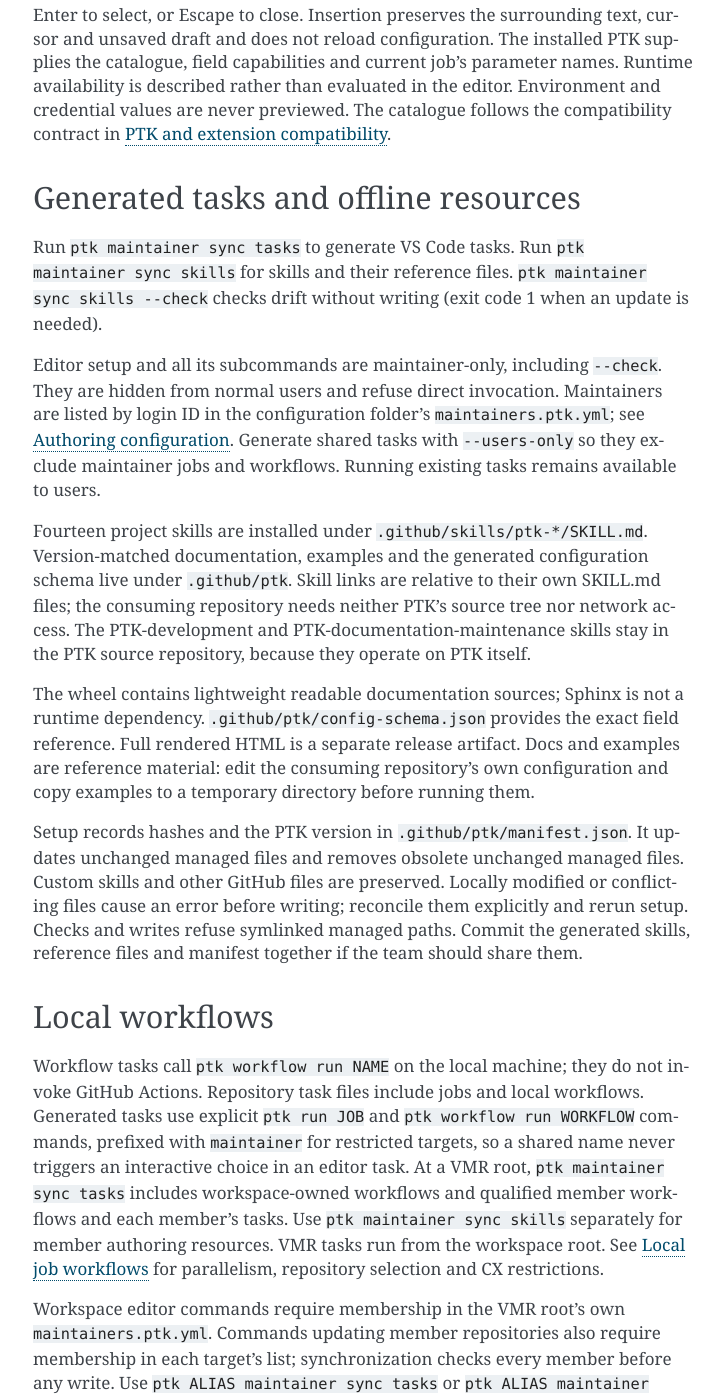
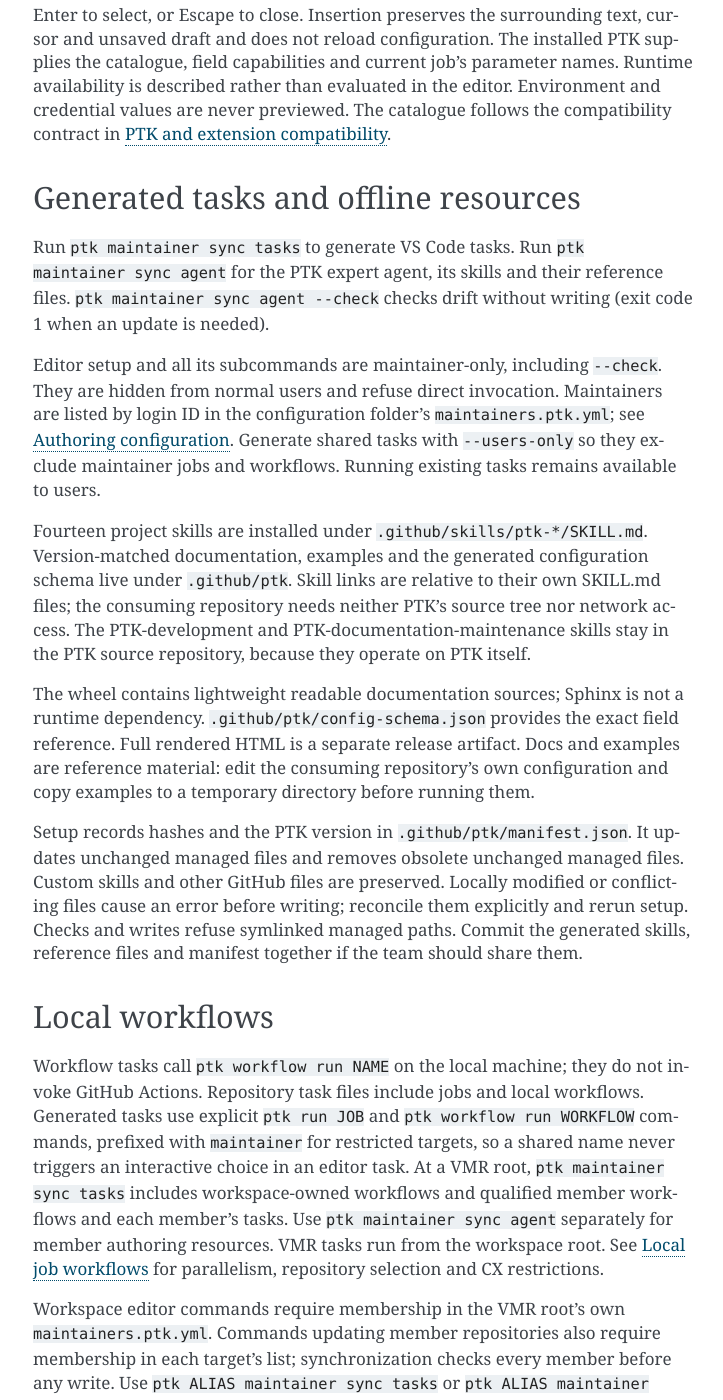
Before and after one commit to eadeva/dummy, a Sphinx documentation site: the page built from docs/editor.rst, in a window 1280 px wide and 1400 px high, scrolled down 5779 px. Shown: the whole window, without its empty margins (387-1110 px from the left). Built offline with Sphinx 7.4.7, drawn with Linux system fonts in a browser that asks for light colours; pages that are not in the unit, such as notebooks, are missing from menus.

Commit message:
Rename maintainer sync skills to sync agent

```diff
--- a/docs/cli.rst
+++ b/docs/cli.rst
@@ -48,7 +48,7 @@
      - Manage this repository's local Git hooks
    * - ``ptk maintainer config show|schema``
      - Inspect effective configuration and sources, or export its JSON schema
-   * - ``ptk maintainer sync configs|tasks|skills [--check]``
+   * - ``ptk maintainer sync configs|tasks|agent [--check]``
      - Regenerate one explicitly selected integration, or check it without writing
    * - ``ptk maintainer version show|generate``
      - Inspect discovered versions or generate a version snapshot
@@ -61,7 +61,8 @@
 changing files. ``maintainer sync`` requires a target; it never generates
 unrequested integrations. Config names may follow ``sync configs``;
 ``--diff`` previews shared configuration changes. Tasks accept ``--command``,
-``--users-only`` and ``--output``. Skills and tasks both support ``--check``.
+``--users-only`` and ``--output``. Agent resources and tasks both support ``--check``.
+``sync agent`` installs the PTK expert agent, its skills and offline reference docs.
 
 ``validate`` is always available. With no project it reports
 "No PTK project found" and suggests ``ptk init``. Ordinary validation only
--- a/docs/editor.rst
+++ b/docs/editor.rst
@@ -249,8 +249,8 @@
 -----------------------------------------
 
 Run ``ptk maintainer sync tasks`` to generate VS Code tasks. Run
-``ptk maintainer sync skills`` for
-skills and their reference files. ``ptk maintainer sync skills --check`` checks drift
+``ptk maintainer sync agent`` for
+the PTK expert agent, its skills and their reference files. ``ptk maintainer sync agent --check`` checks drift
 without writing (exit code 1 when an update is needed).
 
 Editor setup and all its subcommands are maintainer-only, including ``--check``.
@@ -288,14 +288,14 @@
 commands, prefixed with ``maintainer`` for restricted targets, so a shared name never triggers an interactive choice in an editor task.
 At a VMR root, ``ptk maintainer sync tasks`` includes workspace-owned workflows and
 qualified member workflows and each member's tasks. Use
-``ptk maintainer sync skills`` separately for member authoring resources.
+``ptk maintainer sync agent`` separately for member authoring resources.
 VMR tasks run from the workspace root. See :doc:`workflows` for
 parallelism, repository selection and CX restrictions.
 
 Workspace editor commands require membership in the VMR root's own
 ``maintainers.ptk.yml``. Commands updating member repositories also require
 membership in each target's list; synchronization checks every member before any
-write. Use ``ptk ALIAS maintainer sync tasks`` or ``ptk ALIAS maintainer sync skills`` to update only a repository you maintain.
+write. Use ``ptk ALIAS maintainer sync tasks`` or ``ptk ALIAS maintainer sync agent`` to update only a repository you maintain.
 
 Report files
 ------------
--- a/docs/log-analysis.rst
+++ b/docs/log-analysis.rst
@@ -110,7 +110,7 @@
 Assistant support
 ------------------
 
-``ptk maintainer sync skills`` distributes ``ptk-log-analyzer`` and the
+``ptk maintainer sync agent`` distributes ``ptk-log-analyzer`` and the
 ``ptk-expert`` custom agent alongside the other PTK authoring skills. In clients
 supporting GitHub custom agents, select **ptk-expert**. It routes requests to the
 relevant skill and starts diagnostics from existing reports/logs. It does not
--- a/docs/skills.rst
+++ b/docs/skills.rst
@@ -75,7 +75,7 @@
 Using these skills
 ------------------
 
-Run ``ptk maintainer sync skills`` to install project-facing skills in a consuming
+Run ``ptk maintainer sync agent`` to install project-facing skills in a consuming
 repository. It also installs the PTK expert custom agent at
 ``.github/agents/ptk-expert.agent.md``. The installer
 copies skills into ``.github/skills`` and version-matched offline documentation,
--- a/docs/workflows.rst
+++ b/docs/workflows.rst
@@ -210,7 +210,7 @@
 and repository-qualified workflows. ``ptk ALIAS maintainer sync tasks`` generates
 that member's job and workflow tasks. Workspace task synchronization updates
 member tasks too; synchronize authoring resources separately with
-``ptk maintainer sync skills``. The generated VMR tasks set their
+``ptk maintainer sync agent``. The generated VMR tasks set their
 working directory to the workspace root. Offline skills and examples are installed
 with the normal authoring bundle; see :doc:`editor`.
 
```
Also changed, not shown: README.md (+6 -6 lines), .claude/skills/ptk-package-preparation/SKILL.md, 8 other files.
